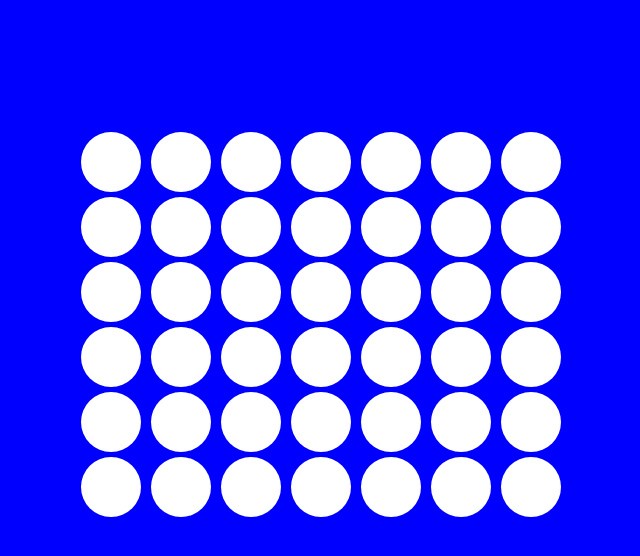
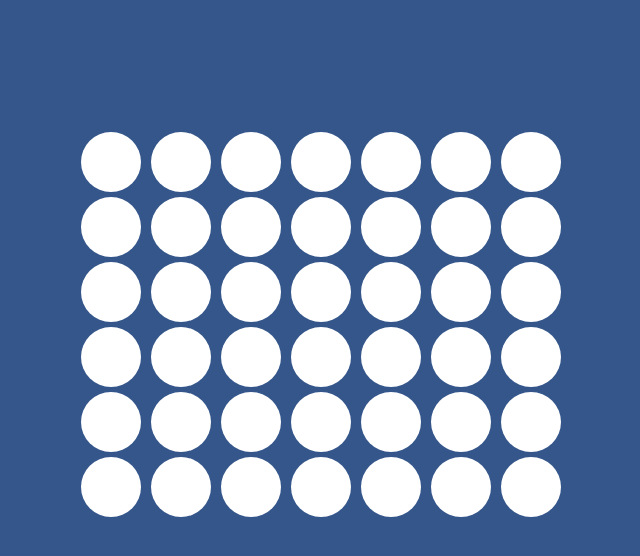
Before and after one commit to Tmw/c4, a React (Vite) app: page / in a window 1280 px wide. Shown: the top 556 px of the page, without its empty margins (319-959 px from the left). Built offline with nearby package versions, Linux system fonts and the light colour scheme.

Commit message:
Use softer colors

```diff
--- a/src/assets/css/app.css
+++ b/src/assets/css/app.css
@@ -1,11 +1,11 @@
 :root {
   --cell-size: 60px;
 
-  --board-bg-color: #0000ff;
-  --player-yellow-chip-color-100: rgb(255, 255, 0);
-  --player-yellow-chip-color-50: rgba(255, 255, 0.5);
-  --player-red-chip-color-100: rgb(255, 0, 0);
-  --player-red-chip-color-50: rgba(255, 0, 0, 0.5);
+  --board-bg-color: #34568b;
+  --player-yellow-chip-color-100: rgb(239, 192, 80);
+  --player-yellow-chip-color-50: rgba(239, 192, 80, 0.5);
+  --player-red-chip-color-100: rgb(255, 111, 97);
+  --player-red-chip-color-50: rgba(255, 111, 97, 0.5);
 
   --column-gap: 5px;
   --column-highlight-color: rgba(255, 255, 255, 0.2);
```
